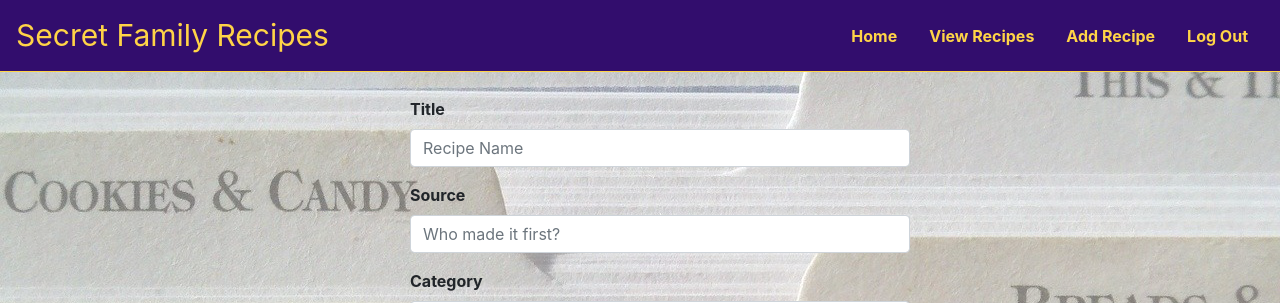
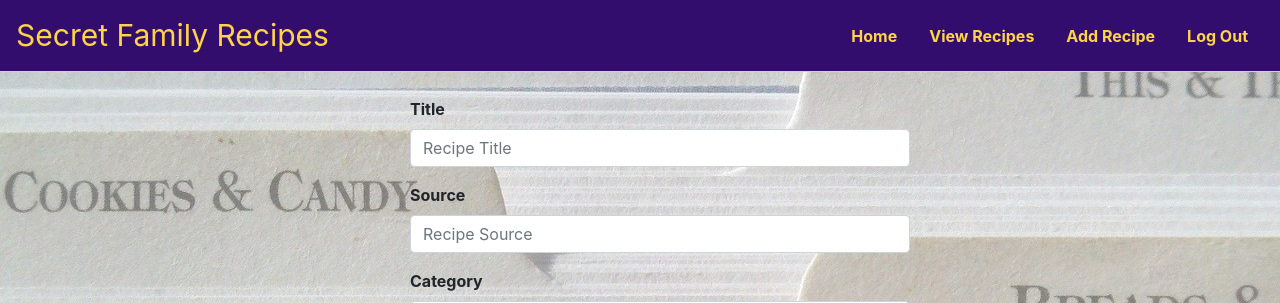
Before and after one commit to Build-Week-Secret-Family-Recipe/Front-End, a React (Create React App) app in the folder secret-recipe/: page /addrecipe in a window 1280 px wide. Shown: the top 303 px of the page. Built offline with nearby package versions, Linux system fonts and the light colour scheme; sample sign-in values are in the browser's storage.

Commit message:
minor speling correction

```diff
--- a/secret-recipe/src/components/AddRecipeForm.js
+++ b/secret-recipe/src/components/AddRecipeForm.js
@@ -67,7 +67,7 @@ const AddNewRecipe = () => {
                 type='text'
                 name='title'
                 id='title'
-                placeholder='Recipe Name'
+                placeholder='Recipe Title'
                 onChange={handleChange}
                 value={newRecipe.title}
               />
@@ -78,7 +78,7 @@ const AddNewRecipe = () => {
                 type='text'
                 name='source'
                 id='source'
-                placeholder='Who made it first?'
+                placeholder='Recipe Source'
                 onChange={handleChange}
                 value={newRecipe.source}
               />
```
